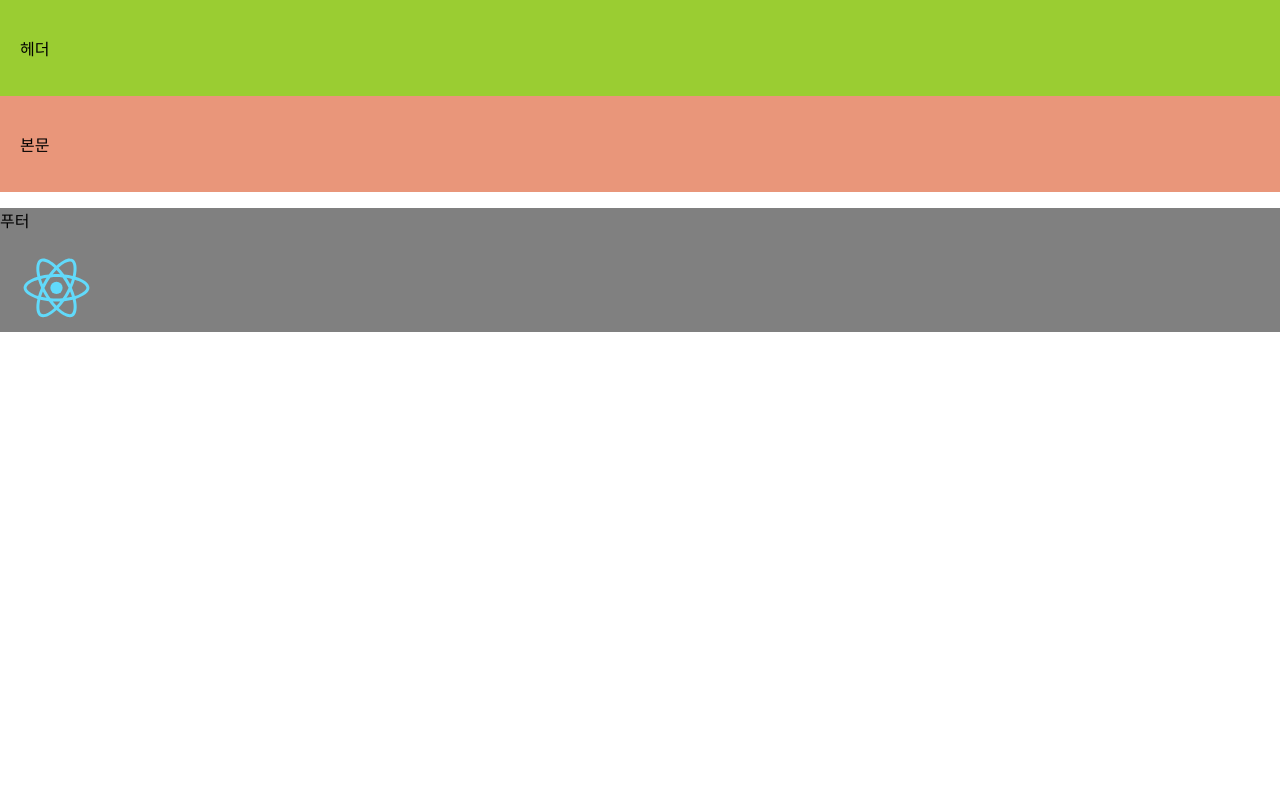
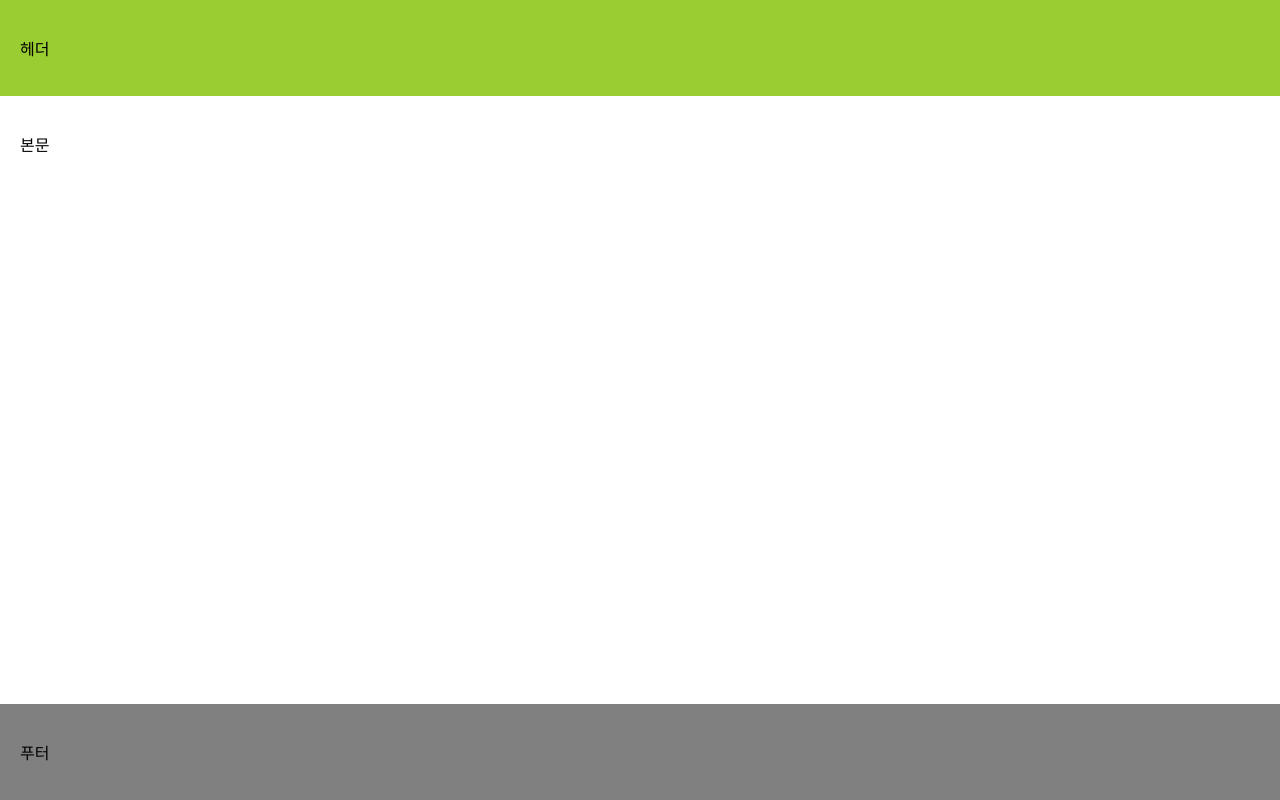
Before and after one commit to Kdj9384/App-illi, a React (Create React App) app: page / in a window 1280 px wide. Built offline with nearby package versions, Linux system fonts and the light colour scheme.

Commit message:
header, footer layout

```diff
--- a/src/App.css
+++ b/src/App.css
@@ -1,8 +1,11 @@
 html,
-body {
+body,
+#root {
   height: 100%;
 }
-body {
+
+.App {
+  height: 100%;
   display: flex;
   flex-direction: column;
 }
@@ -13,22 +16,19 @@ body {
 
 .App-header {
   padding: 20px;
+  flex: 0 0 auto;
   background-color: yellowgreen;
 }
 
 .App-body {
   padding: 20px;
-  flex: 1 0 auto;
-  background-color: darksalmon;
+  flex: 1 1 auto;
 }
 
 .App-footer {
+  padding: 20px;
+  flex: 0 0 auto;
   background-color: gray;
-  flex-shrink: 0;
-}
-
-* {
-  box-sizing: border-box;
 }
 
 /* .App-link {
--- a/src/App.js
+++ b/src/App.js
@@ -28,7 +28,7 @@ class Footer extends Component {
 
       <footer className="App-footer">
         <p> 푸터 </p>
-        <img src={logo} className="App-logo" alt="logo" />
+        {/* <img src={logo} className="App-logo" alt="logo" /> */}
       </footer>
     )
   }
```
Also changed, not shown: 1 other file (tests, documents, lock files or other folders).
